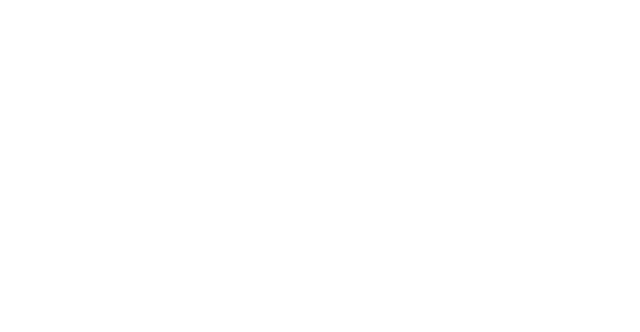
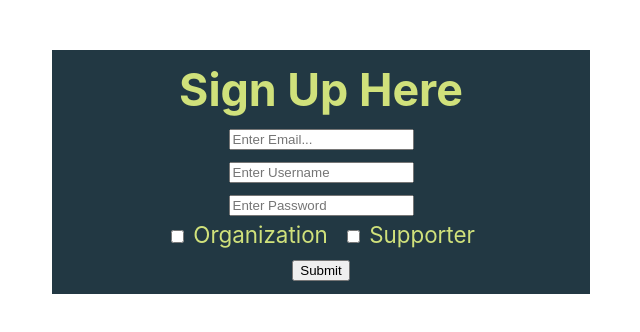
Before and after one commit to Save-The-Animals-Lambda-School/Frontend, a React (Create React App) app in the folder my-app/: page /sign-up in a window 1280 px wide. Shown: the top 332 px of the page, without its empty margins (319-959 px from the left). Built offline with nearby package versions, Linux system fonts and the light colour scheme.

Commit message:
Registration form format is ready just need to figure out how im going to handle registration for supporters and organizations

```diff
--- a/my-app/src/App.css
+++ b/my-app/src/App.css
@@ -31,3 +31,30 @@
   margin-bottom: 0;
   margin-top: 1%;
 }
+
+button:hover {
+  font-size: 1rem;
+  cursor: pointer;
+}
+
+.signup-container {
+  width: 40%;
+  background-color: #223843;
+  color: #d0e17b;
+  font-size: 1.4rem;
+  margin: 50px auto;
+  padding: 1%;
+}
+
+.s-box {
+  margin: 1%;
+}
+
+.s-h1 {
+  margin-top: 0px;
+  margin-bottom: 0px;
+}
+
+.span {
+  padding: 1.5%;
+}
--- a/my-app/src/App.js
+++ b/my-app/src/App.js
@@ -2,11 +2,13 @@ import React from 'react';
 import './App.css';
 import { BrowserRouter as Router, Route, Link, Switch } from "react-router-dom";
 import CreateCamp from "./components/CreateCamp";
+import Login from "./components/Signup";
 
 function App() {
   return (
     <Router>
       <div className="App">
+        <Route path="/sign-up" component={Login} />
         <Route path="/new-campaign" component={CreateCamp} />
       </div>
     </Router>
--- a/my-app/src/components/CreateCamp.js
+++ b/my-app/src/components/CreateCamp.js
@@ -133,7 +133,7 @@ class CreateCamp extends React.Component {
                                 </option>
                             </select>
                         </div>
-
+                            <button>Submit</button>
                     </form>
                 </div>
             </div>
--- a/my-app/src/components/Signup.js
+++ b/my-app/src/components/Signup.js
@@ -7,10 +7,7 @@ class Login extends React.Component {
             email: "",
             username: "",
             password: "",
-            role: [
-                organization,
-                supporter
-            ]
+            role: []
         }
     };
 
@@ -38,11 +35,20 @@ class Login extends React.Component {
         .catch( error => console.log("ERROR", error ))
     };
 
+    handleCheckedBoxes = e => {
+        this.setState({
+            credentials: {
+                ...this.state.credentials,
+            }
+        })
+    }
+
     render() {
         return (
-            <div>
-                <h1>Sign Up Here</h1>
-                <form>
+            <div className="signup-container">
+                <h1 className="s-h1">Sign Up Here</h1>
+                <form onSubmit={this.login}>
+                    <div className="s-box">
                         <input
                             type="text"
                             name="email"
@@ -50,6 +56,9 @@ class Login extends React.Component {
                             onChange={this.handleChange}
                             placeholder="Enter Email..."
                         />
+                    </div>
+
+                    <div className="s-box">
                         <input
                             type="text"
                             name="username"
@@ -57,6 +66,9 @@ class Login extends React.Component {
                             onChange={this.handleChange}
                             placeholder="Enter Username"
                         />
+                    </div>
+
+                    <div className="s-box">
                         <input
                             type="password"
                             name="password"
@@ -64,18 +76,28 @@ class Login extends React.Component {
                             onChange={this.handleChange}
                             placeholder="Enter Password"
                         />
+                    </div>
+
+                    <div className="s-box">
                         <input
+                            className="checkbox"
                             type="checkbox"
                             name="role"
                             value={this.state.credentials.role}
                         /> Organization
+                    <span className="span"></span>
                         <input
+                                className="checkbox"
                                 type="checkbox"
                                 name="role"
                                 value={this.state.credentials.role}
                         /> Supporter
+                    </div>
+                    <button>Submit</button>
                 </form>
             </div>
         )
     }
 }
+
+export default Login;
```
Lines whose indentation alone changed are shown as unchanged.
